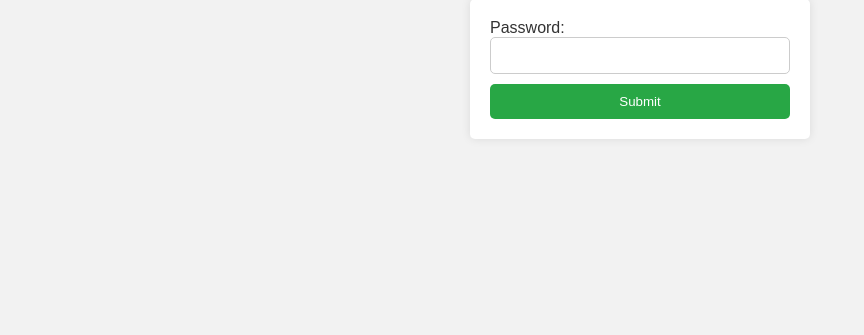
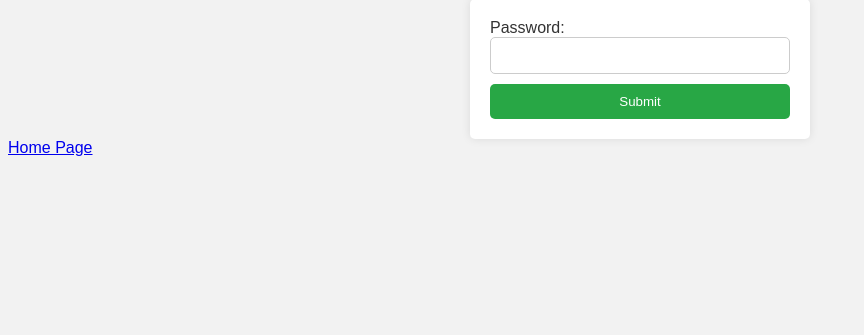
Before and after one commit to waph-team16/waph-teamproject, a PHP site: page /sprint-1/changepasswordform.php in a window 1280 px wide. Shown: the part 119-454 px from the top of the page, without its empty margins (0-864 px from the left). Run offline with PHP 8.4, Linux system fonts and the light colour scheme; a user stored in the database is signed in.

Commit message:
Update changepasswordform.php

```diff
--- a/sprint-1/changepasswordform.php
+++ b/sprint-1/changepasswordform.php
@@ -64,5 +64,6 @@
     Password: <input type="password" class="text_field" name="password" /> <br>
     <button class="button" type="submit">Submit</button>
   </form>
+  <a href="index.php" class="home-link">Home Page</a>
 </body>
 </html>
```
